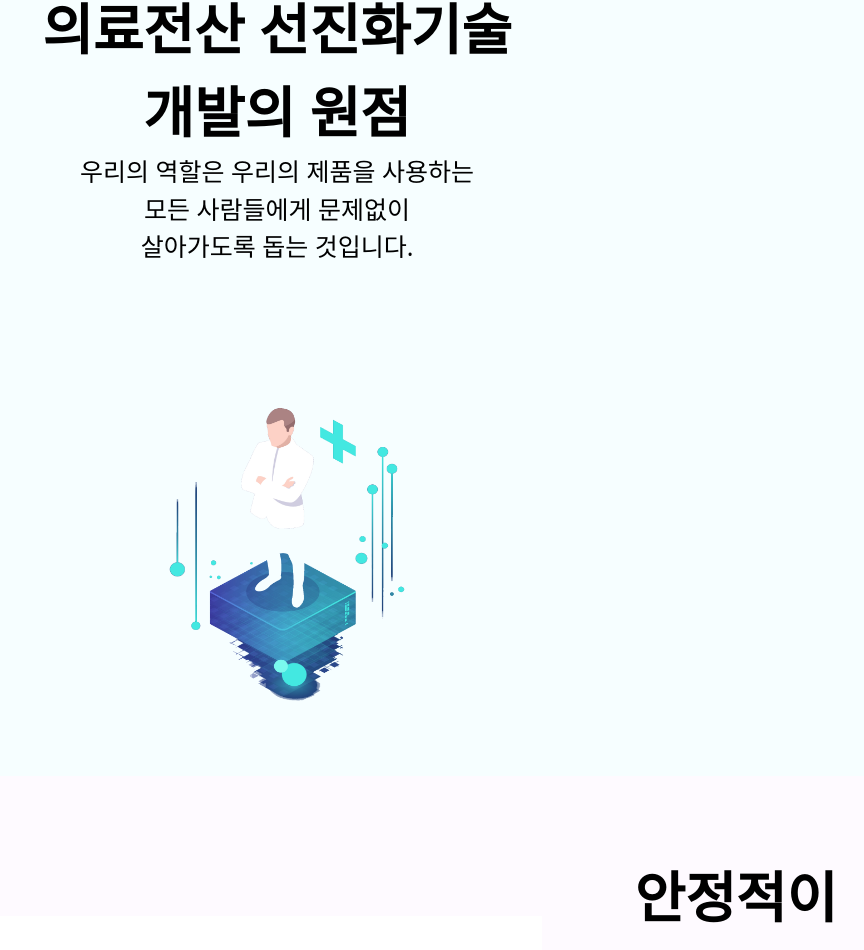
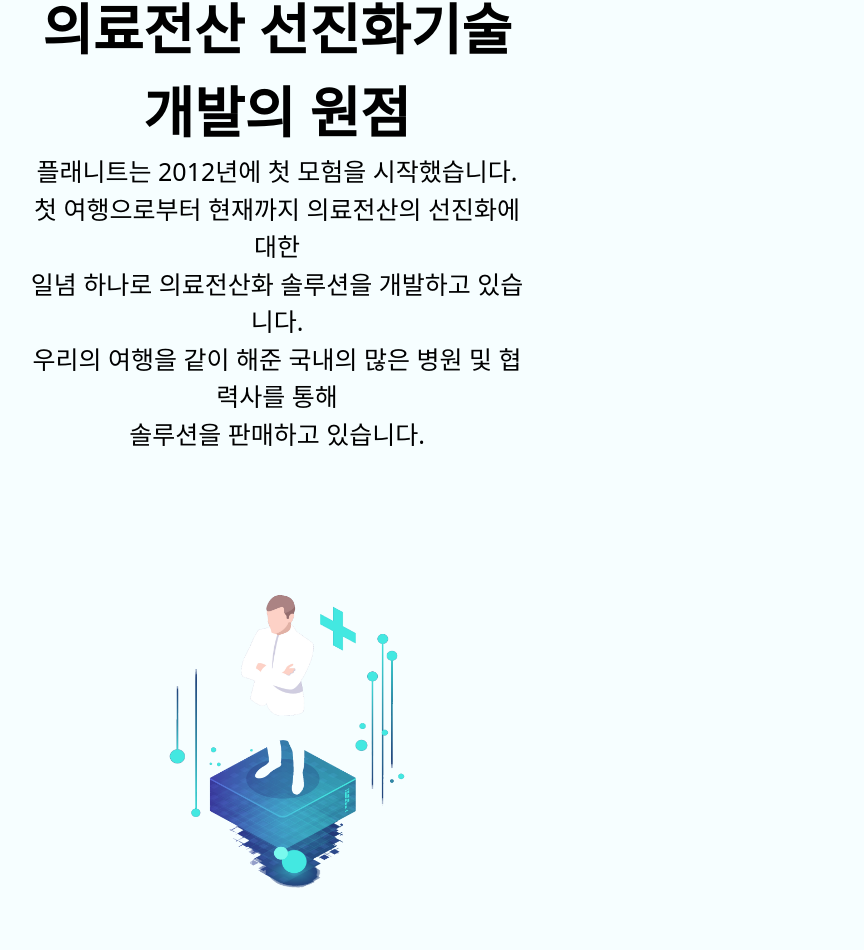
Before and after one commit to mineruking/PLANIT, a React (Create React App) app: page /aboutus in a window 1280 px wide. Shown: the part 752-1702 px from the top of the page, without its empty margins (363-1227 px from the left). Built offline with nearby package versions, Linux system fonts and the light colour scheme; the HTML template or start-up script is replaced by a standard one.

Commit message:
V3.1 - Some content edited

```diff
--- a/src/Pages/Menu/AboutUs.jsx
+++ b/src/Pages/Menu/AboutUs.jsx
@@ -36,9 +36,11 @@
                 개발의 원점
             </div>
             <div className="Subtext">
-                우리의 역할은 우리의 제품을 사용하는<br />
-                모든 사람들에게 문제없이<br />
-                살아가도록 돕는 것입니다.
+            플래니트는 2012년에 첫 모험을 시작했습니다.<br />
+            첫 여행으로부터 현재까지 의료전산의 선진화에 대한<br />
+            일념 하나로 의료전산화 솔루션을 개발하고 있습니다.<br />
+            우리의 여행을 같이 해준 국내의 많은 병원 및 협력사를 통해<br />
+            솔루션을 판매하고 있습니다.<br />
             </div>
             </div>
             <img
```
